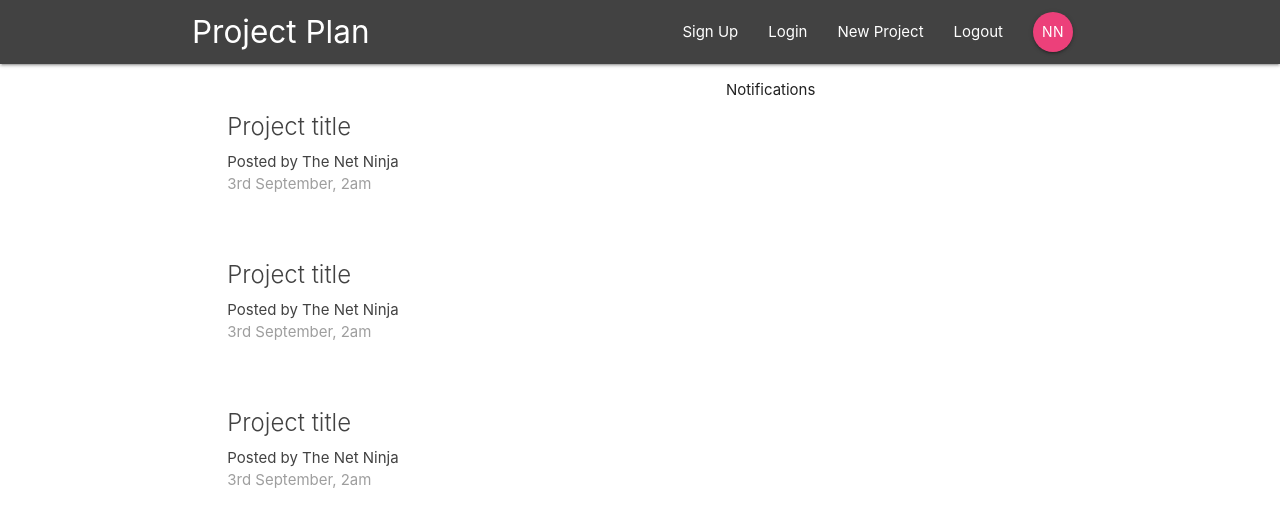
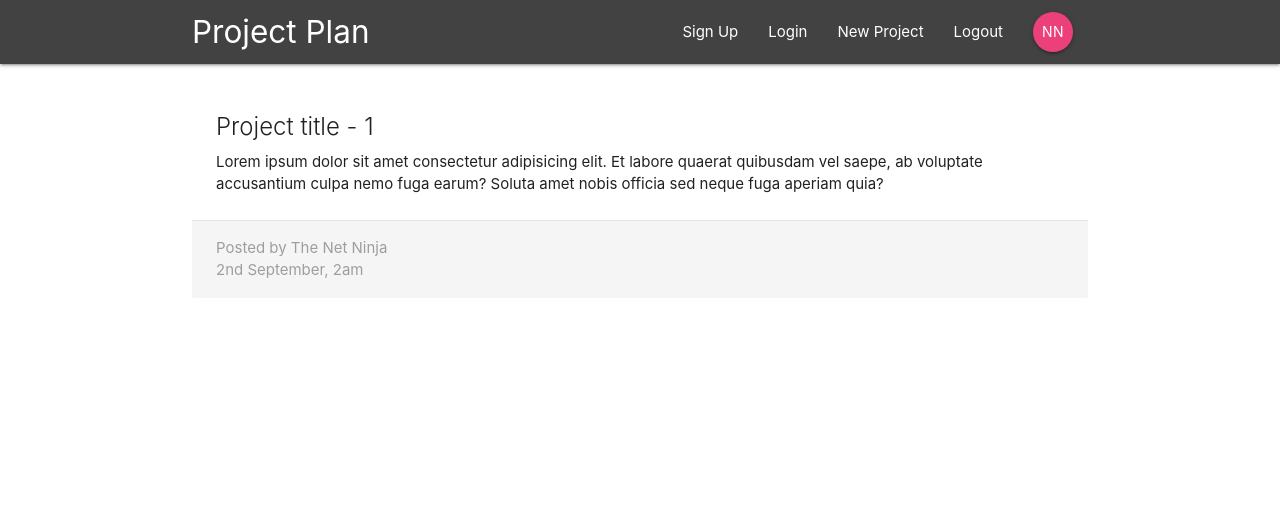
Before and after one commit to shishircse06/reactReduxProjectManager, a React (Create React App) app: page /project/1 in a window 1280 px wide. Shown: the top 526 px of the page. Built offline with nearby package versions, Linux system fonts and the light colour scheme.

Commit message:
project details component

```diff
--- a/src/App.js
+++ b/src/App.js
@@ -2,6 +2,7 @@
 import { BrowserRouter, Switch, Route } from 'react-router-dom';
 import Navbar from './components/layout/Navbar'
 import Dashboard from './components/dashboard/Dashboard'
+import ProjectDetails from './components/projects/ProjectDetails'
 
 function App() {
   return (
@@ -9,7 +10,8 @@
 	    <div className="App">
 	      <Navbar />
 	      <Switch>
-	      	<Route path='/' component={Dashboard} />
+	      	<Route exact path='/' component={Dashboard} />
+	      	<Route path='/project/:id' component={ProjectDetails} />
 	      </Switch>
 	    </div>
     </BrowserRouter>
--- a/src/components/projects/ProjectDetails.js
+++ b/src/components/projects/ProjectDetails.js
@@ -0,0 +1,21 @@
+import React from 'react';
+
+const ProjectDetails = (props) => {
+  const id = props.match.params.id
+  return (
+    <div className="container section project-details">
+      <div className="card z-depth-0">
+        <div className="card-content">
+          <span className="card-title">Project title - {id}</span>
+          <p>Lorem ipsum dolor sit amet consectetur adipisicing elit. Et labore quaerat quibusdam vel saepe, ab voluptate accusantium culpa nemo fuga earum? Soluta amet nobis officia sed neque fuga aperiam quia?</p>
+        </div>
+        <div className="card-action grey lighten-4 grey-text">
+          <div>Posted by The Net Ninja</div>
+          <div>2nd September, 2am</div>
+        </div>
+      </div>
+    </div>
+  )
+}
+
+export default ProjectDetails;
```
